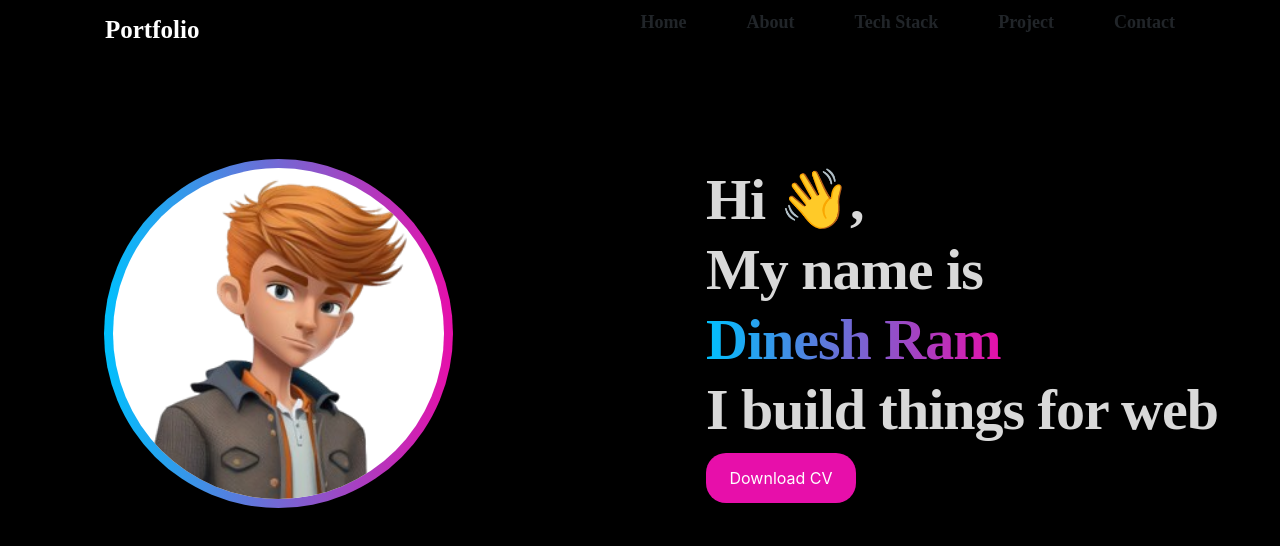
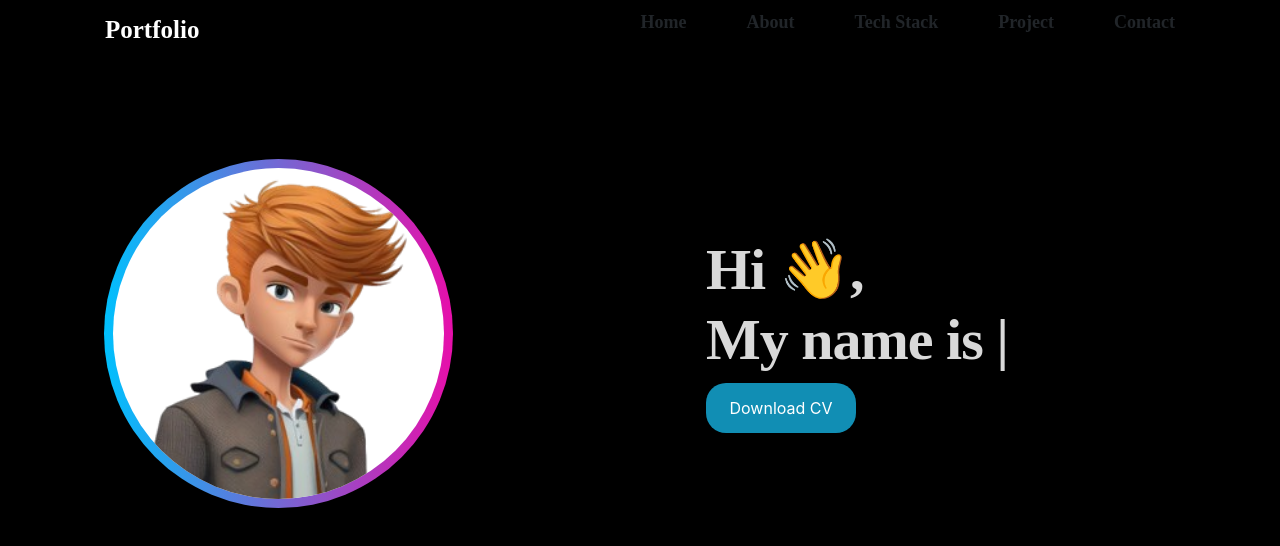
Before and after one commit to dineshramgovindaraj/my-react-portfolio, a React (Create React App) app: page / in a window 1280 px wide. Shown: the top 546 px of the page. Built offline with nearby package versions, Linux system fonts and the light colour scheme.

Commit message:
files added

```diff
--- a/package.json
+++ b/package.json
@@ -15,6 +15,8 @@
     "react-router": "^6.20.1",
     "react-router-dom": "^6.20.1",
     "react-scripts": "5.0.1",
+    "react-type-animation": "^3.2.0",
+    "typewriter-effect": "^2.21.0",
     "web-vitals": "^2.1.4"
   },
   "scripts": {
--- a/src/App.css
+++ b/src/App.css
@@ -138,7 +138,7 @@
   margin: 80px 0px 0px 10px;
 }
 .cv-btn {
-  background-color: #e70faa;
+  background-color: #118eb4;
   border: 0px;
   height: 50px;
   width: 150px;
--- a/src/components/Home.js
+++ b/src/components/Home.js
@@ -1,5 +1,7 @@
 import React from "react";
 import Avathar from "../images/avathar-removebg-preview.png";
+import { TypeAnimation } from "react-type-animation";
+
 const Home = () => {
   return (
     <>
@@ -9,11 +11,24 @@ const Home = () => {
             <img className="avathar-img" src={Avathar} alt="my image" />
           </div>
           <div className="col-lg-6 col-md-6 col-sm-12">
-            <h1 className="home-head">
+            {/* <h1 className="home-head">
               Hi 👋,
               <br /> My name is <br />{" "}
               <span className="home-span">Dinesh Ram</span> <br /> I build
               things for web
+            </h1>
+            <button className="btn btn-secondary cv-btn">Download CV</button> */}
+            <h1 className="home-head">
+              <TypeAnimation
+                sequence={[
+                  `Hi 👋,\n My name is \n Dinesh Ram \n I build things for web`,
+                  1000,
+                  "",
+                ]}
+                speed={50}
+                style={{ whiteSpace: "pre-line" }}
+                repeat={Infinity}
+              />
             </h1>
             <button className="btn btn-secondary cv-btn">Download CV</button>
           </div>
```
Also changed, not shown: 1 other file (tests, documents, lock files or other folders).
